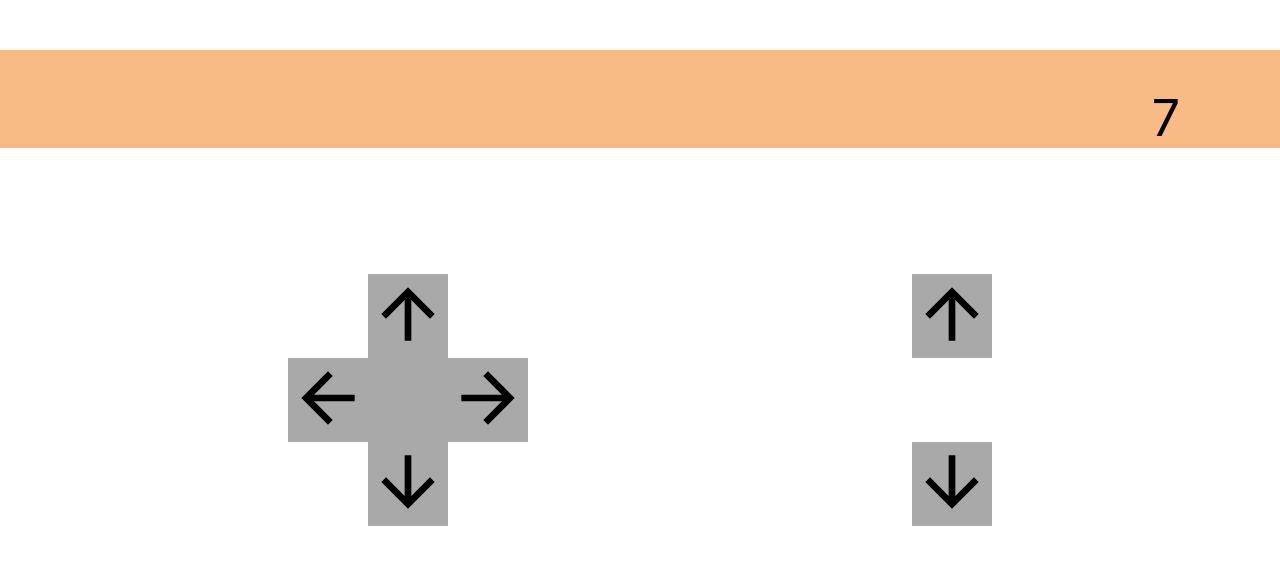
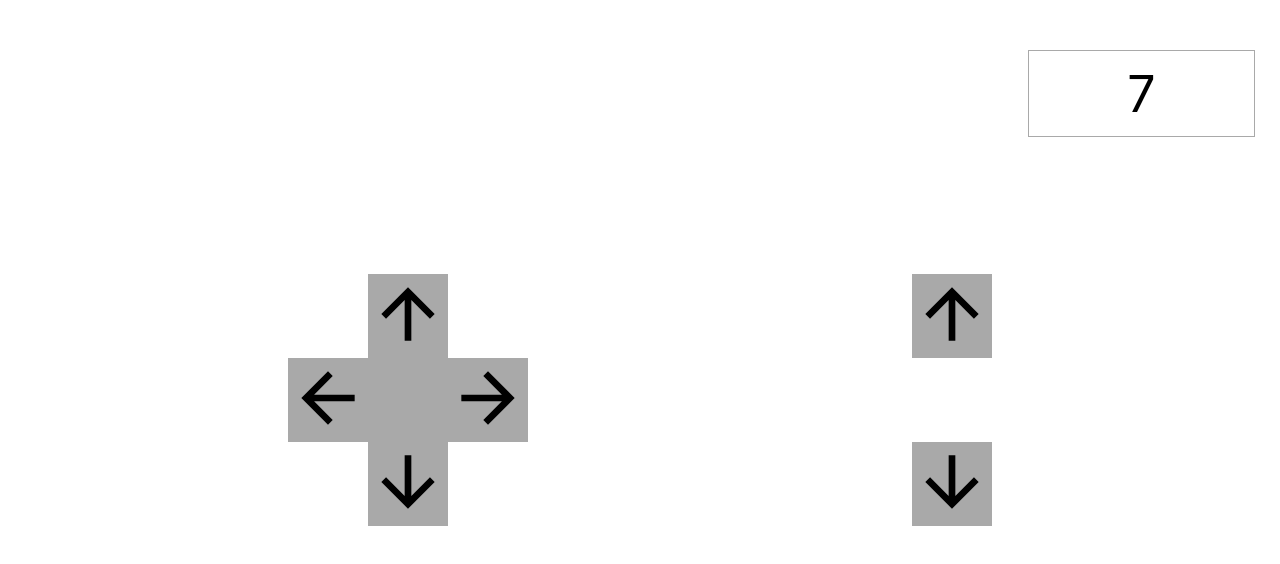
Before and after one commit to taiki-fw/sweets, a React (Create React App) app: page / in a window 1280 px wide. Shown: the top 564 px of the page. Built offline with nearby package versions, Linux system fonts and the light colour scheme.

Commit message:
timerのスタイル変更

```diff
--- a/src/Timer.js
+++ b/src/Timer.js
@@ -30,7 +30,7 @@ export function Timer() {
 
   return (
     <div>
-      <p className="time">{isRunning ? elapsedTime : ""}</p>
+      <span className="time">{isRunning ? elapsedTime : ""}</span>
       <div className={`modal ${isRunning ? "" : "active"}`}>
         <span className="modal__text">終了</span>
       </div>
--- a/src/timer.css
+++ b/src/timer.css
@@ -27,9 +27,11 @@
 }
 
 .time {
-  text-align: right;
-  padding-top: 3%;
-  padding-right: 2em;
+  display: block;
+  text-align: center;
+  width: 3em;
+  margin: 1em 0.5em 0 auto;
+  padding: 0.25em 0.75em;
   font-size: 50px;
-  background-color: rgb(248, 187, 134);
+  border: 1px solid darkgrey;
 }
```
